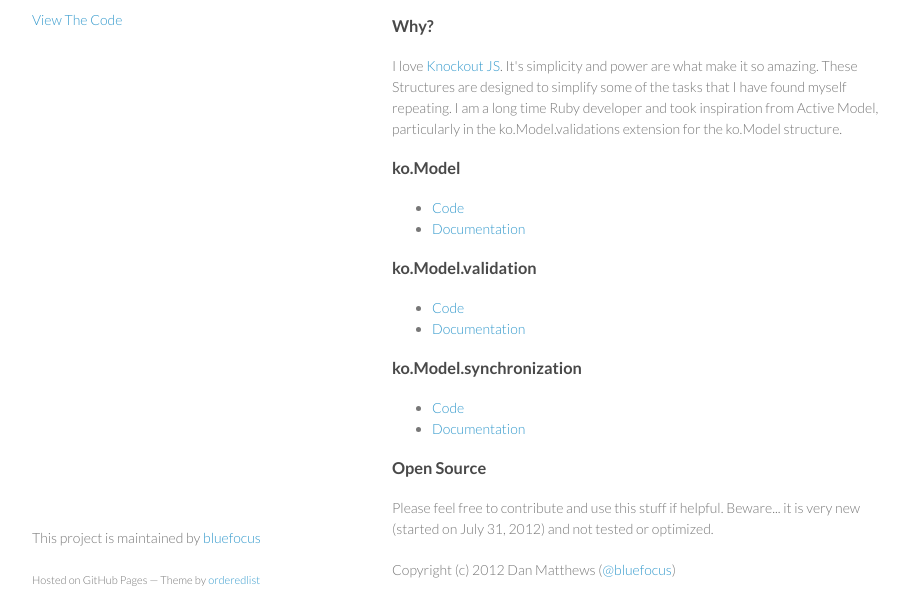
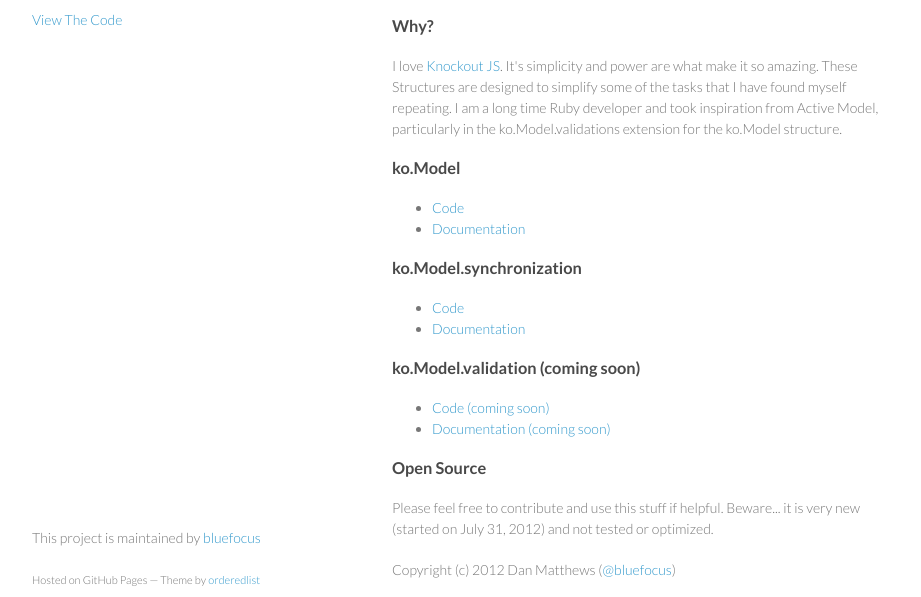
Before and after one commit to kostructures/kostructures.github.com, a plain HTML site: page index.html in a window 1280 px wide. Shown: the part 141-738 px from the top of the page, without its empty margins (178-1099 px from the left). Drawn offline with Linux system fonts and the light colour scheme.

Commit message:
marking the validation extension as coming soon since it has not yet been extracted

```diff
--- a/index.html
+++ b/index.html
@@ -47,18 +47,18 @@
           <li><a href="http://kostructures.github.com/ko.Model">Documentation</a></li>
         </ul>
 
-        <h3>ko.Model.validation</h3>
-
-        <ul>
-          <li><a href="https://github.com/kostructures/ko.Model.validation">Code</a></li>
-          <li><a href="http://kostructures.github.com/ko.Model.validation">Documentation</a></li>
-        </ul>
-
         <h3>ko.Model.synchronization</h3>
 
         <ul>
           <li><a href="https://github.com/kostructures/ko.Model.synchronization">Code</a></li>
           <li><a href="http://kostructures.github.com/ko.Model.synchronization">Documentation</a></li>
+        </ul>
+
+        <h3>ko.Model.validation (coming soon)</h3>
+
+        <ul>
+          <li><a href="https://github.com/kostructures/ko.Model.validation">Code (coming soon)</a></li>
+          <li><a href="http://kostructures.github.com/ko.Model.validation">Documentation (coming soon)</a></li>
         </ul>
 
         <h3>Open Source</h3>
```
